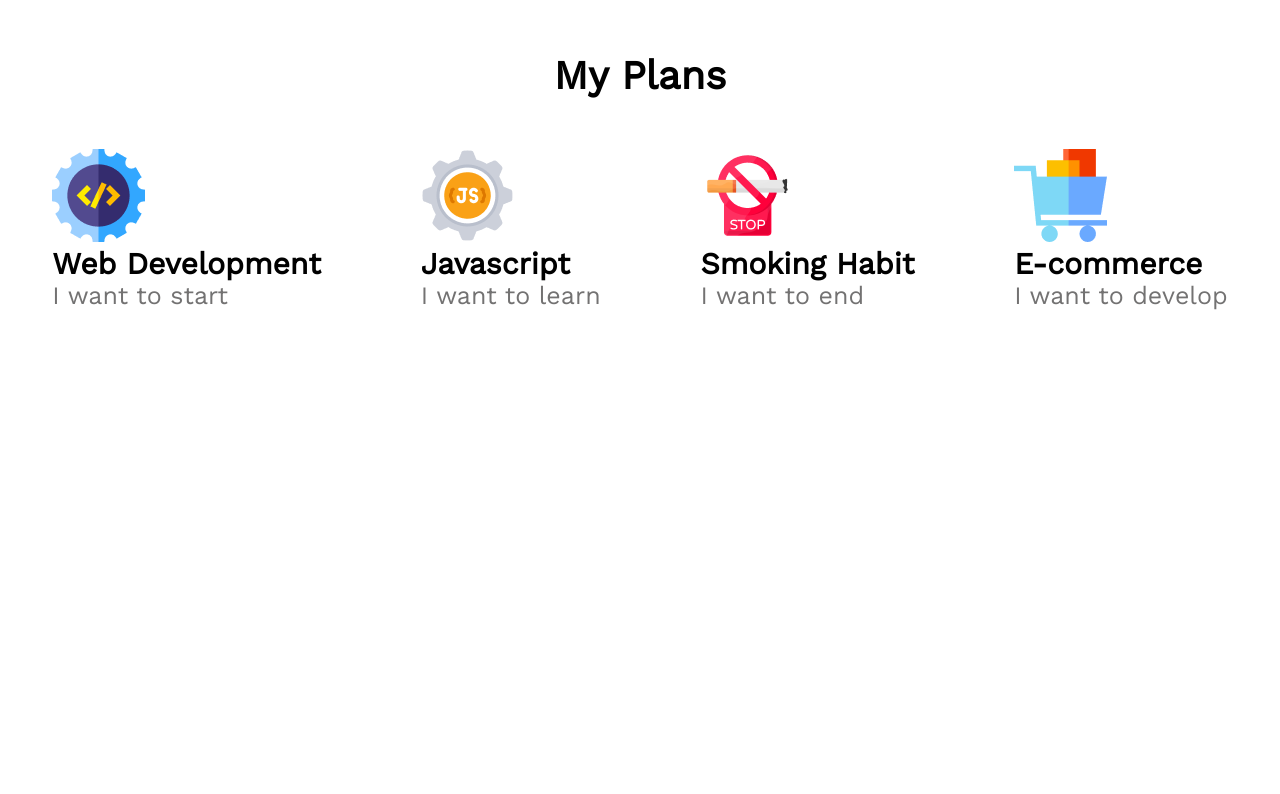
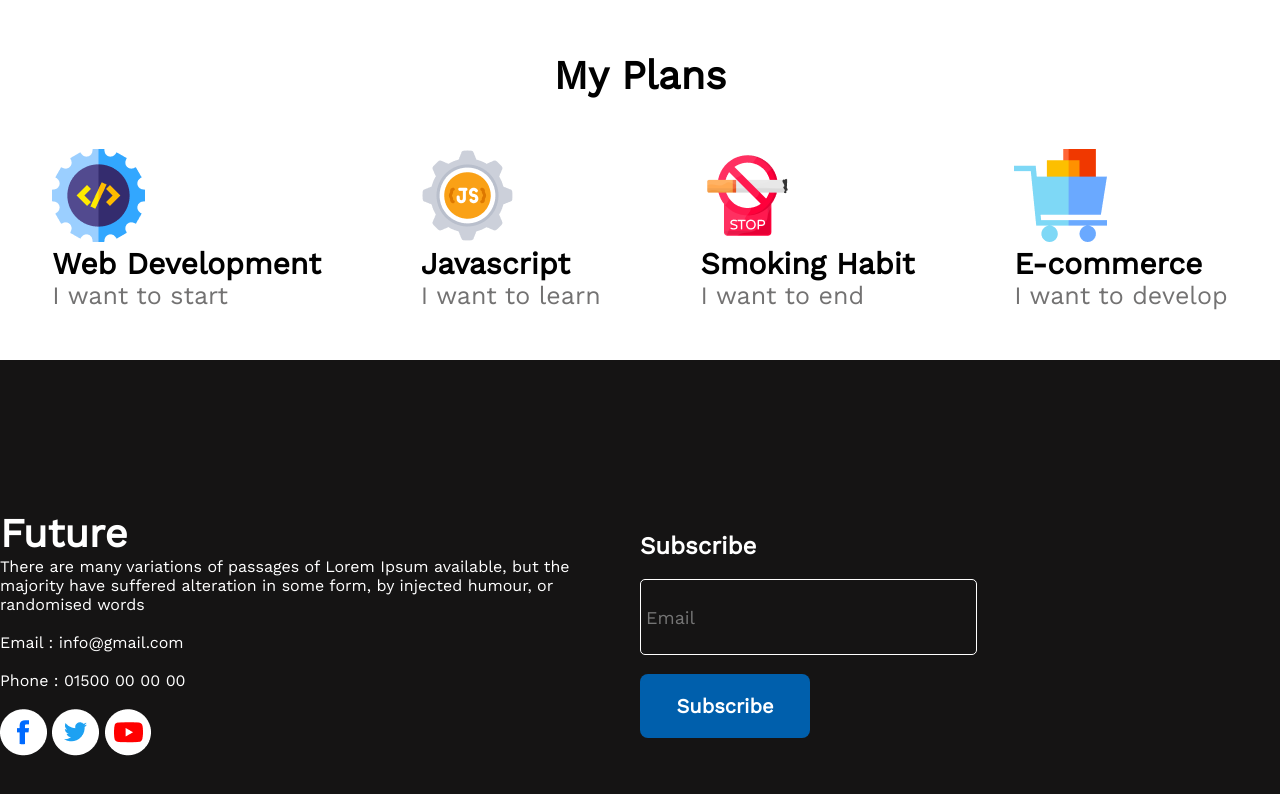
Before and after one commit to hrhabib07/new-year, a plain HTML site: page index.html in a window 1280 px wide. Shown: the part 1584-2378 px from the top of the page. Before the commit the page ends 1944 px from the top, so only its background shows below. Drawn offline with nearby package versions, Linux system fonts and the light colour scheme.

Commit message:
code updated

```diff
--- a/index.html
+++ b/index.html
@@ -97,10 +97,32 @@
         </section>
     </main>
     <footer>
-        <div>
+        <div class="footer-div">
             <h2 class="section-title">
-
+                Future
             </h2>
+            <p class="section-description">
+                There are many variations of passages of Lorem Ipsum available, but the majority have suffered
+                alteration in some form, by injected humour, or randomised words
+            </p>
+            <br>
+            <p class="section-description">Email : info@gmail.com</p>
+            <br>
+            <p class="section-description">Phone : 01500 00 00 00</p>
+            <br>
+            <div class="icons">
+                <img src="images/icons/fb.png" alt="">
+                <img src="images/icons/twitter.png" alt="">
+                <img src="images/icons/youtube.png" alt="">
+            </div>
+        </div>
+        <div class="footer-div">
+            <h2>Subscribe</h2>
+            <br>
+            <input type="text" placeholder="Email">
+            <br>
+            <br>
+            <button class="secondary-btn">Subscribe</button>
         </div>
     </footer>
 </body>
--- a/style/style.css
+++ b/style/style.css
@@ -103,3 +103,40 @@
     color: #737272;
 
 }
+
+footer {
+    background-color: #151414;
+    color: white;
+    display: flex;
+    justify-content: center;
+    align-items: center;
+    height: 550px;
+}
+
+.footer-div {
+    width: 700px;
+    margin-right: 50px;
+
+}
+
+input {
+    width: 325px;
+    height: 64px;
+    background-color: #151414;
+    border: 1px solid #FFFFFF;
+    border-radius: 5px;
+    padding: 5px;
+    font-size: 18px;
+}
+
+.secondary-btn {
+    width: 170.11px;
+    height: 64px;
+    border-radius: 8px;
+    background-color: #005FAC;
+    border: none;
+    color: #FFFFFF;
+    font-size: 20px;
+    font-weight: 600;
+
+}
```
